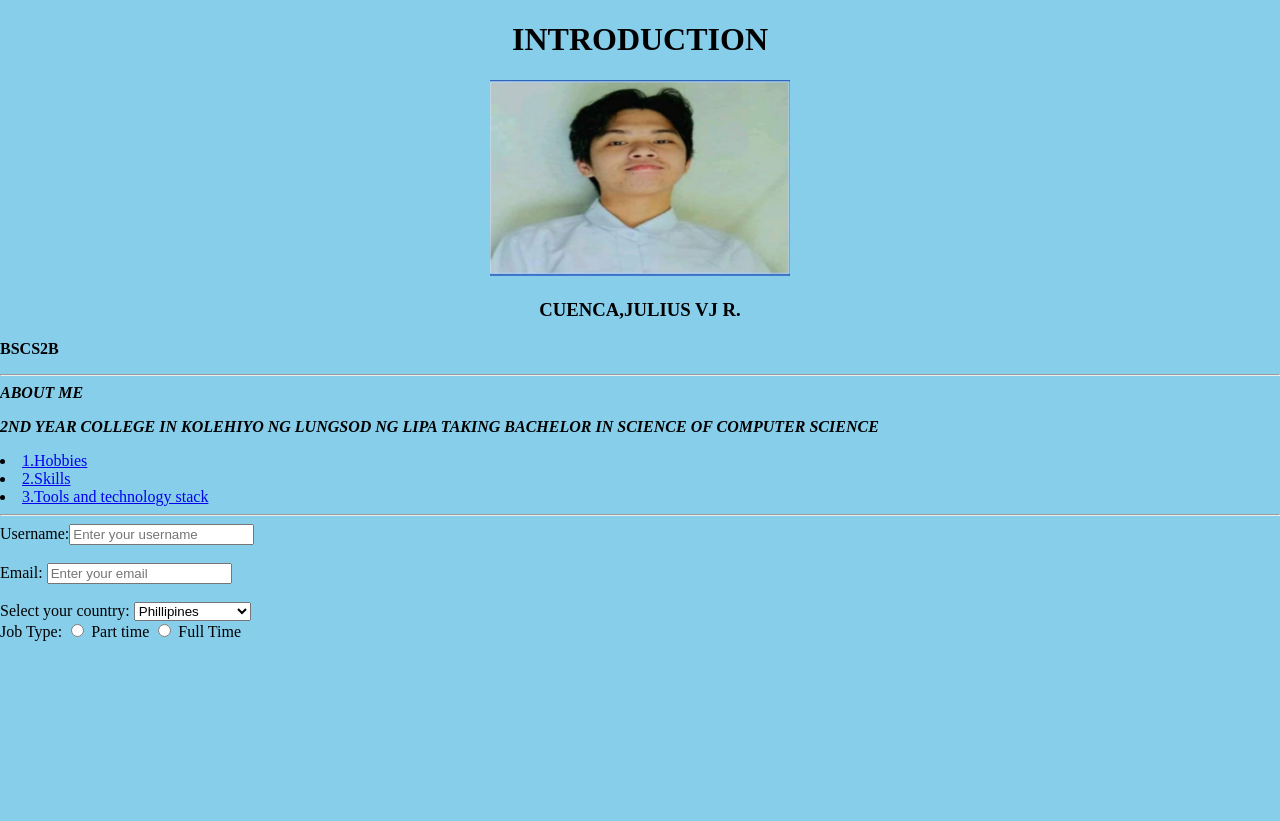
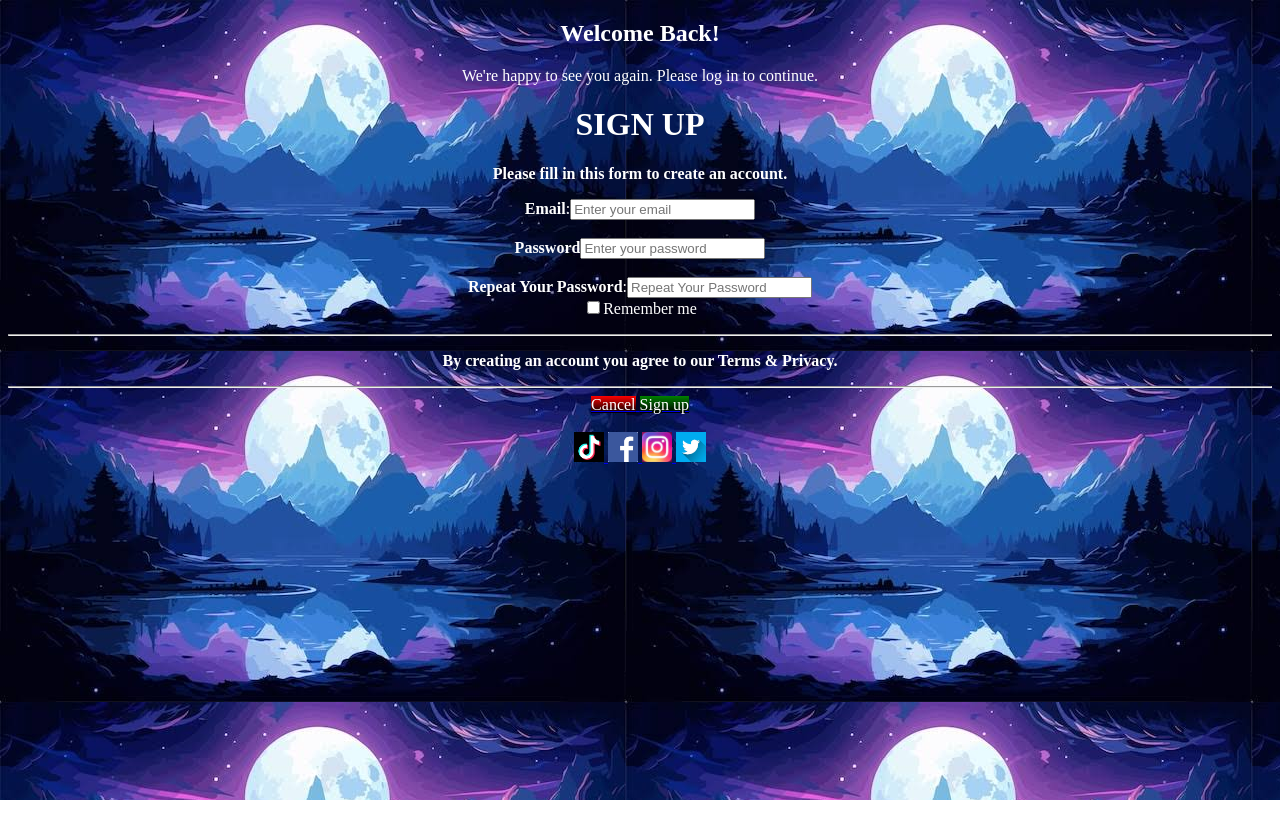
Before and after one commit to juls6312/vj6312, a plain HTML site: page index.html in a window 1280 px wide. After the commit the page ends 800 px from the top, so only its background shows below. Drawn offline with Linux system fonts and the light colour scheme.

Commit message:
Add files via upload

```diff
--- a/index.html
+++ b/index.html
@@ -3,50 +3,36 @@
 <head>
     <meta charset="UTF-8">
     <title>HOMEPAGE</title>
-    <link rel="stylesheet" href="styles.css">
-</head>
+
+    <link rel="stylesheet" href="system.css">
+    <center>
+     <h2>Welcome Back!</h2>
+    <p>We're happy to see you again. Please log in to continue.</p>
+    <h1>SIGN UP</h1>
+    <p><strong>Please fill in this form to create an account.</strong></p>
+
+    <strong>Email</strong>:<input type="text" name="username" placeholder="Enter your email"
+    <br><br>
+   <center><label class="input-box"><br>
+  <strong>Password</strong><input type="password" name="username" placeholder="Enter your password"required></label></center>
+    <br>
+<strong>Repeat Your Password</strong>:<input type="password" name="username" placeholder="Repeat Your Password">
+<br>
+<input type="checkbox"required <p>Remember me</p>
+<hr>
+<p><strong>By creating an account you agree to our Terms & Privacy.</strong></p>
+<hr>
+<a href="index.html"><button1>Cancel</button1>
+
+ <button2>Sign up</button2></a>
+ </center>
+ <br>
+ <center>
+ <a href="https://www.tiktok.com/en/   "target="_blank"><img src="tiktok.png"width="30">
+<a href="https://m.facebook.com/login/"target="_blank"><img src="fb.png"width="30">
+<a href="https://www.instagram.com/"target="_blank"><img src="ig.jpg"width="30">
+<a href="https://x.com/?lang=en"target="_blank"><img src="twi.jpeg"width="30">
 <body>
-    <h1><center>INTRODUCTION</center></h1>
-  <center><img src="Messenger_creation_29AF6B66-429F-4357-AD54-2A9ED36A16EA.jpeg"width="300"></center>
-  <h3><center>CUENCA,JULIUS VJ R.</center></h3>
-  <p><strong>BSCS2B</strong></p>
-  <hr>
-  <i><strong>ABOUT ME</strong></i>
-  <p><i><strong>2ND YEAR COLLEGE IN KOLEHIYO NG LUNGSOD NG LIPA TAKING BACHELOR IN SCIENCE OF COMPUTER SCIENCE</strong></i></p>
-  <li>
-      <a href="hobbies.html">1.Hobbies</a>
-      </li>
-      <li>
-      <a href="skills.html">2.Skills</a>
-      </li>
-      <li>
-      <a href="tools.html">3.Tools and technology stack</a>
-      </li>
-      <hr>
-      Username:<input type="text" name="username" placeholder="Enter your username">
-    <br><br>
-    Email: <input type="email" name="email" placeholder="Enter your email">
-    <br><br>
-
-    <label for="country">Select your country:</label>
-    <select id="country" name="country">
-        <option value="PH">Phillipines</option>
-        <option value="CA">Canada</option>
-        <option value="GB">United Kingdom</option>
-        <option value="AU">Australia</option>
-        <option value="IN">India</option>
-        </select>
-        <div class="job-type">
-        <label>Job Type:</label>
-        <input type="radio" id="part-time" name="job-type" value="part-time">
-        <label for="part-time">Part time</label>
-
-        <input type="radio" id="full-time" name="job-type" value="full-time">
-        <label for="full-time">Full Time</label>
-    </div>
-</div>
-</head>
-<body>
-
+  </head>
 </body>
 </html>
--- /dev/null
+++ b/system.css
@@ -0,0 +1,16 @@
+body{
+   background-image:url("sosla.jpeg");
+   color:white;
+}
+button1{
+    background:linear-gradient(red,black);
+    margin:2;
+    color:white;
+}
+
+button2{
+    background:linear-gradient(green,black);
+    margin:0;
+    color:white;
+
+}
```
Also changed, not shown: fb.png (added), ig.jpg (added), sosla.jpeg (added), tiktok.png (added), twi.jpeg (added), 1 other file.
